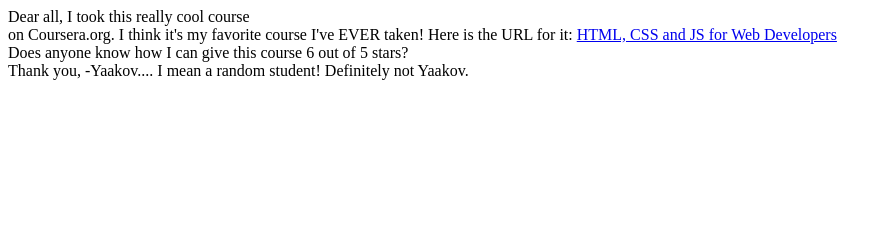
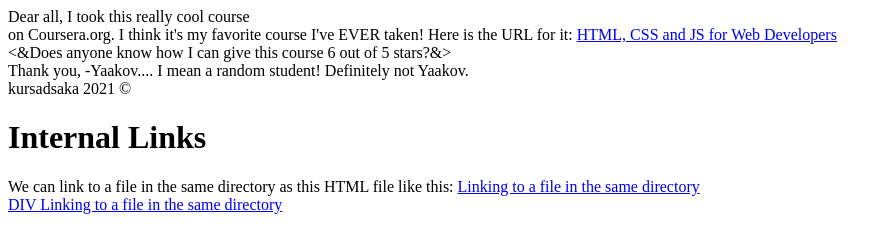
Before and after one commit to kursadsaka/test-site, a plain HTML site: page index.html in a window 1280 px wide. Shown: the whole page, without its empty margins (0-892 px from the left). Drawn offline with Linux system fonts and the light colour scheme.

Commit message:
trying links

```diff
--- a/index.html
+++ b/index.html
@@ -15,12 +15,25 @@
         </span>
         <a href="...">HTML, CSS and JS for Web Developers</a>
         <div>
-        Does anyone know how I can give this course 6
-        out of 5 stars?
+        &lt;&amp;Does anyone know how I can give this course 6
+        out of 5 stars?&amp;&gt;
         </div>
         <div>
         Thank you,
         -Yaakov.... I mean a random student! Definitely not Yaakov.
         </div>
+        <div>
+        kursadsaka&nbsp;2021&nbsp;&copy;
+        </div>
+    </div>
+    <h1>Internal Links</h1>
+    <section>
+        We can link to a file in the same directory as this HTML file like this:
+        <a href="same-directory.html" title="same dir link">Linking to a file in the same directory</a>
+
+        <a href="same-directory.html" title="same dir link">
+        <div> DIV Linking to a file in the same directory</div>
+        </a>
+    </section>
 </body>
 </html>
```
Also changed, not shown: same-directory.html (added, +11 -0 lines).
